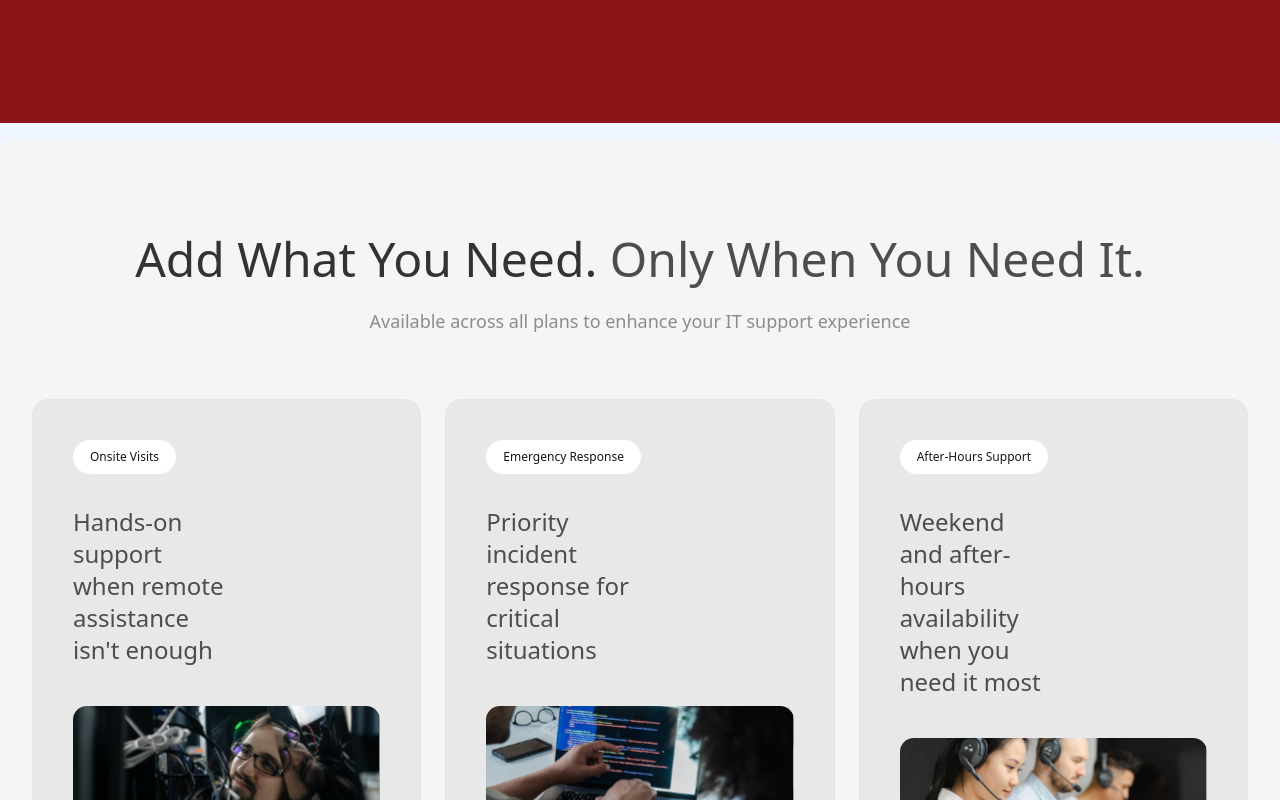
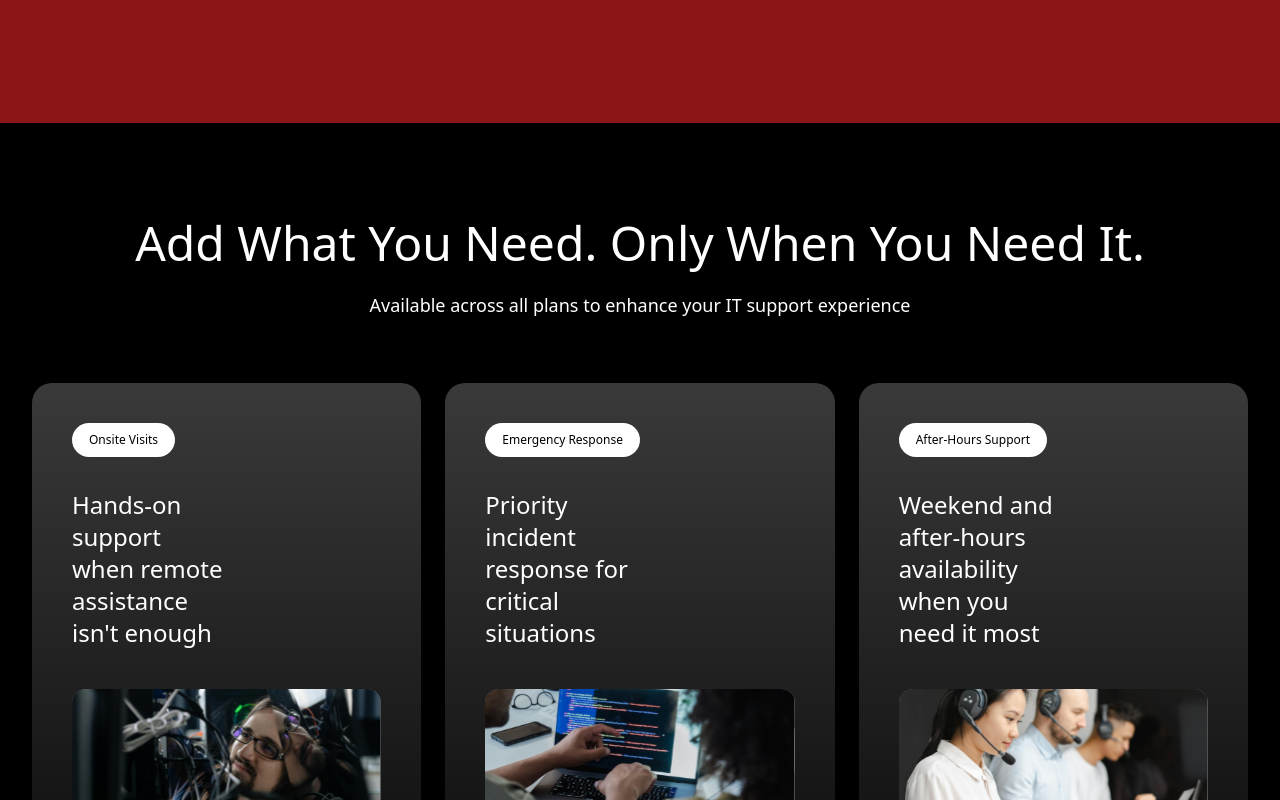
Before and after one commit to helpdesk411/helpdesk-411, a React (Vite) app: page /b in a window 1280 px wide. Shown: the part 4800-5600 px from the top of the page. Built offline with nearby package versions, Linux system fonts and the light colour scheme; a web font is replaced by a local one.

Commit message:
feat: style addons

```diff
--- a/src/sections/AddOns.tsx
+++ b/src/sections/AddOns.tsx
@@ -1,19 +1,45 @@
 import { Section } from "@/components/Section";
 import { Badge } from "@/components/Badge";
 import { getAddOns, type AddOnCard } from "@/lib/design";
+import { cn } from "@/lib/utils";
+import { useLocation } from "react-router-dom";
 
 interface AddOnCardComponentProps {
   card: AddOnCard;
+  pathname?: string;
 }
 
-function AddOnCardComponent({ card }: AddOnCardComponentProps) {
+function AddOnCardComponent({ card, pathname = "/" }: AddOnCardComponentProps) {
+  const isRouteB = pathname === "/b";
+
   return (
-    <div className="group relative rounded-2xl border border-border bg-[#E8E8E8] p-5 md:p-10 transition-all duration-300 hover:shadow-lg hover:border-primary/50">
-      <Badge variant="accent" className="bg-white rounded-full font-light text-accent-foreground mb-4 md:mb-8 p-2 px-4 shadow-none">
+    <div
+      className={cn(
+        "group relative p-5 md:p-10 transition-all duration-300 hover:shadow-lg",
+        isRouteB ? "rounded-[20px] border-0" : "rounded-2xl border border-border"
+      )}
+      style={isRouteB ? {
+        background: 'linear-gradient(180deg, rgba(140, 140, 140, 0.41) 0%, rgba(38, 38, 38, 0.30) 100%)'
+      } : {}}
+    >
+      <Badge
+        variant="accent"
+        className={cn(
+          "rounded-full font-light mb-4 md:mb-8 p-2 px-4 shadow-none",
+          isRouteB
+            ? "bg-white text-black"
+            : "bg-white text-accent-foreground"
+        )}
+      >
         {card.badge}
       </Badge>
 
-      <h3 className="md:w-2/4 text-xl md:text-2xl text-[#4d4d4d] mb-4 md:mb-10 group-hover:text-primary transition-colors">
+      <h3 className={cn(
+        "md:w-2/4 text-xl md:text-2xl mb-4 md:mb-10 transition-colors",
+        isRouteB
+          ? "text-white group-hover:text-red-400"
+          : "text-[#4d4d4d] group-hover:text-primary"
+      )}>
         {card.title}
       </h3>
 
@@ -29,32 +55,63 @@ function AddOnCardComponent({ card }: AddOnCardComponentProps) {
 }
 
 export function AddOns() {
+  const location = useLocation();
+  const pathname = location.pathname;
   const addOnsData = getAddOns();
 
+  // Define colors for each route
+  const routeStyles: Record<string, { sectionBg: string; titleColor: string; subtitleColor: string; bodyColor: string }> = {
+    "/": {
+      sectionBg: "bg-[#F5F5F5]",
+      titleColor: "text-[#333]",
+      subtitleColor: "text-[#4d4d4d]",
+      bodyColor: "text-[#8c8c8c]",
+    },
+    "/b": {
+      sectionBg: "bg-black",
+      titleColor: "text-white",
+      subtitleColor: "text-white",
+      bodyColor: "text-white",
+    },
+    "/c": {
+      sectionBg: "bg-green-50",
+      titleColor: "text-green-900",
+      subtitleColor: "text-green-700",
+      bodyColor: "text-green-800",
+    },
+  };
+
+  // fallback to home if route not in map
+  const { sectionBg, titleColor, subtitleColor, bodyColor } = routeStyles[pathname] || routeStyles["/"];
+
   return (
-    <Section className="bg-[#F5F5F5] mt-4 rounded-2xl px-8 py-12 md:py-24">
+    <Section className={cn(sectionBg, "px-8 py-12 md:py-24", pathname === "/" ? "rounded-2xl mt-4" : "")}>
         <div className="text-center mb-16">
-          <h2 className="text-3xl md:text-4xl lg:text-5xl  text-[#333] mb-6">
-            Add What You Need. <span className="text-[#4d4d4d]">Only When You Need It.</span>
+          <h2 className={cn("text-3xl md:text-4xl lg:text-5xl mb-6", titleColor)}>
+            Add What You Need. <span className={subtitleColor}>Only When You Need It.</span>
           </h2>
-          <p className="text-lg text-[#8c8c8c] max-w-2xl mx-auto">Available across all plans to enhance your IT support experience</p>
+          <p className={cn("text-lg max-w-2xl mx-auto", bodyColor)}>
+            Available across all plans to enhance your IT support experience
+          </p>
         </div>
 
           {/* First row - 3 cards */}
           <div className="grid md:grid-cols-3 gap-6 mb-6">
             {addOnsData.cards.slice(0, 3).map((card, index) => (
-              <AddOnCardComponent key={index} card={card} />
+              <AddOnCardComponent key={index} card={card} pathname={pathname} />
             ))}
           </div>
 
           {/* Second row - 2 cards taking 50% each */}
           <div className="grid md:grid-cols-2 gap-6 mb-10 md:mb-20">
             {addOnsData.cards.slice(3, 5).map((card, index) => (
-              <AddOnCardComponent key={index + 3} card={card} />
+              <AddOnCardComponent key={index + 3} card={card} pathname={pathname} />
             ))}
           </div>
 
-          <p className="text-sm text-[#8c8c8c] text-center">All add-ons are available with custom pricing based on your specific needs and usage requirements.</p>
+          <p className={cn("text-sm text-center", bodyColor)}>
+            All add-ons are available with custom pricing based on your specific needs and usage requirements.
+          </p>
     </Section>
   );
 }
```
